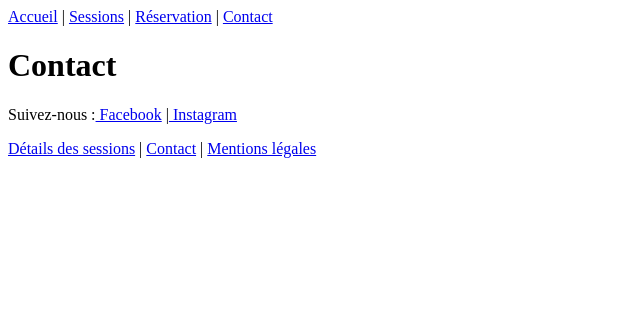
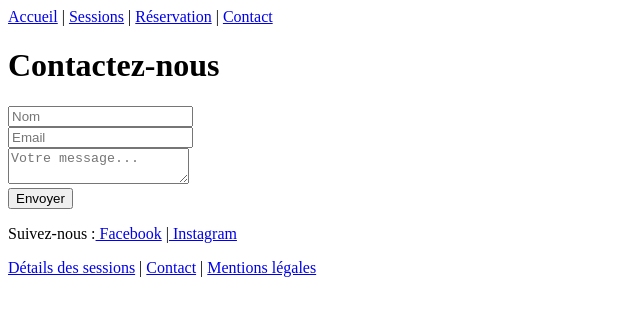
Before and after one commit to Spatulox/page-vitrine, a React (Vite) app: page /contact in a window 1280 px wide. Shown: the top 316 px of the page, without its empty margins (0-640 px from the left). Built offline with nearby package versions, Linux system fonts and the light colour scheme.

Commit message:
add Contact

```diff
--- a/src/pages/Contact/Contact.tsx
+++ b/src/pages/Contact/Contact.tsx
@@ -1,5 +1,15 @@
-function Contact(){
-    return <h1>Contact</h1>
+function Contact() {
+    return (
+        <div>
+            <h1>Contactez-nous</h1>
+            <form>
+                <input type="text" placeholder="Nom" required/><br/>
+                <input type="email" placeholder="Email" required/><br/>
+                <textarea placeholder="Votre message..." required></textarea><br/>
+                <button type="submit">Envoyer</button>
+            </form>
+        </div>
+    )
 }
 
 export default Contact
```
